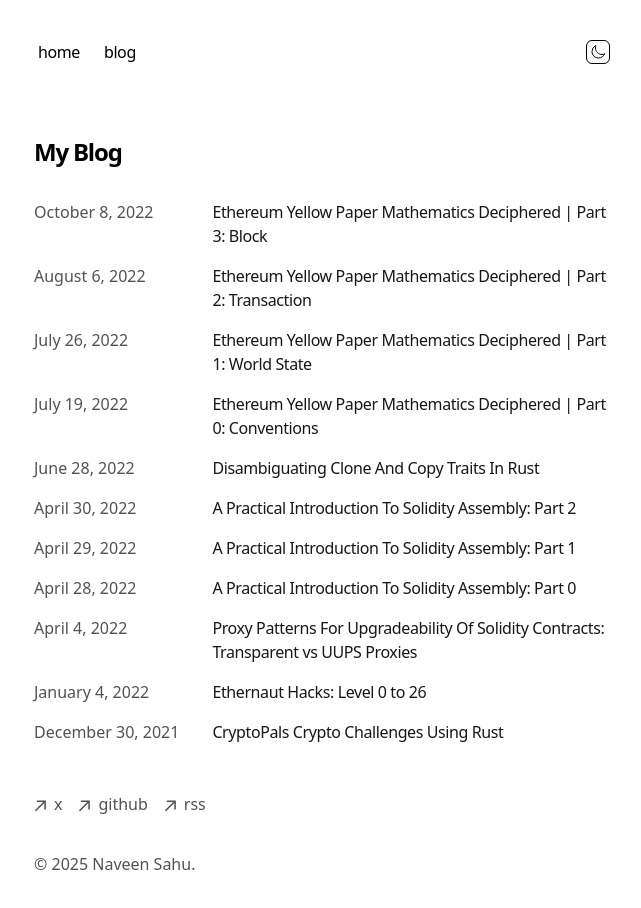
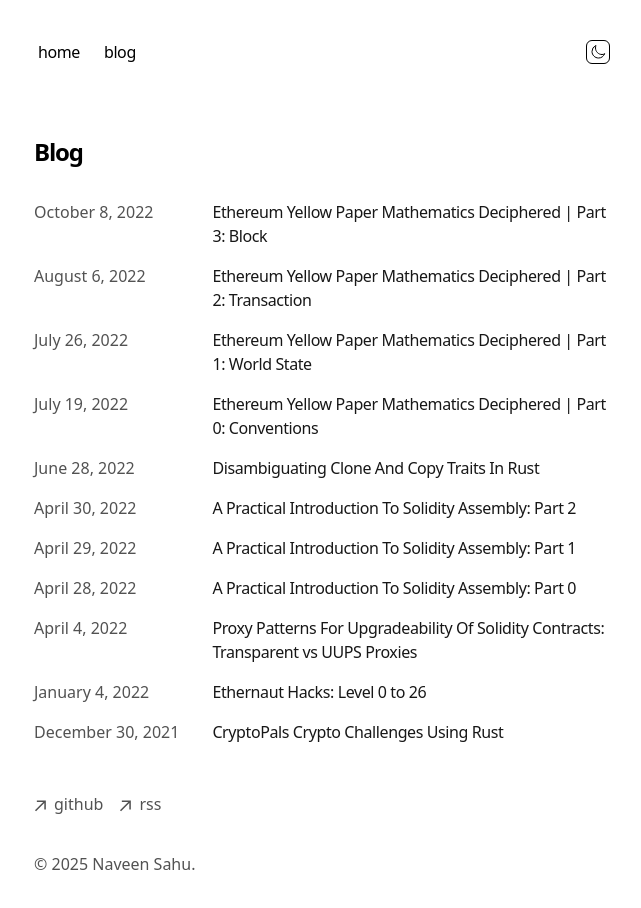
Before and after one commit to nvnx7/website, a Next.js app: page /blog in a window 1280 px wide. Shown: the top 908 px of the page, without its empty margins (318-959 px from the left). Built offline with nearby package versions, Linux system fonts and the light colour scheme.

Commit message:
refactor: text change

```diff
--- a/app/blog/page.tsx
+++ b/app/blog/page.tsx
@@ -8,7 +8,7 @@
 export default function Page() {
   return (
     <section>
-      <h1 className="font-semibold text-2xl mb-8 tracking-tighter">My Blog</h1>
+      <h1 className="font-semibold text-2xl mb-8 tracking-tighter">Blog</h1>
       <BlogPosts />
     </section>
   );
--- a/app/components/footer.tsx
+++ b/app/components/footer.tsx
@@ -14,7 +14,7 @@
   return (
     <footer className="mb-16">
       <ul className="font-sm mt-8 flex flex-col space-x-0 space-y-2 text-neutral-600 md:flex-row md:space-x-4 md:space-y-0 dark:text-neutral-300">
-        <li>
+        {/* <li>
           <a
             className="flex items-center transition-all hover:text-neutral-800 dark:hover:text-neutral-100"
             rel="noopener noreferrer"
@@ -24,7 +24,7 @@
             <ArrowIcon />
             <p className="ml-2 h-7">x</p>
           </a>
-        </li>
+        </li> */}
         <li>
           <a
             className="flex items-center transition-all hover:text-neutral-800 dark:hover:text-neutral-100"
```
